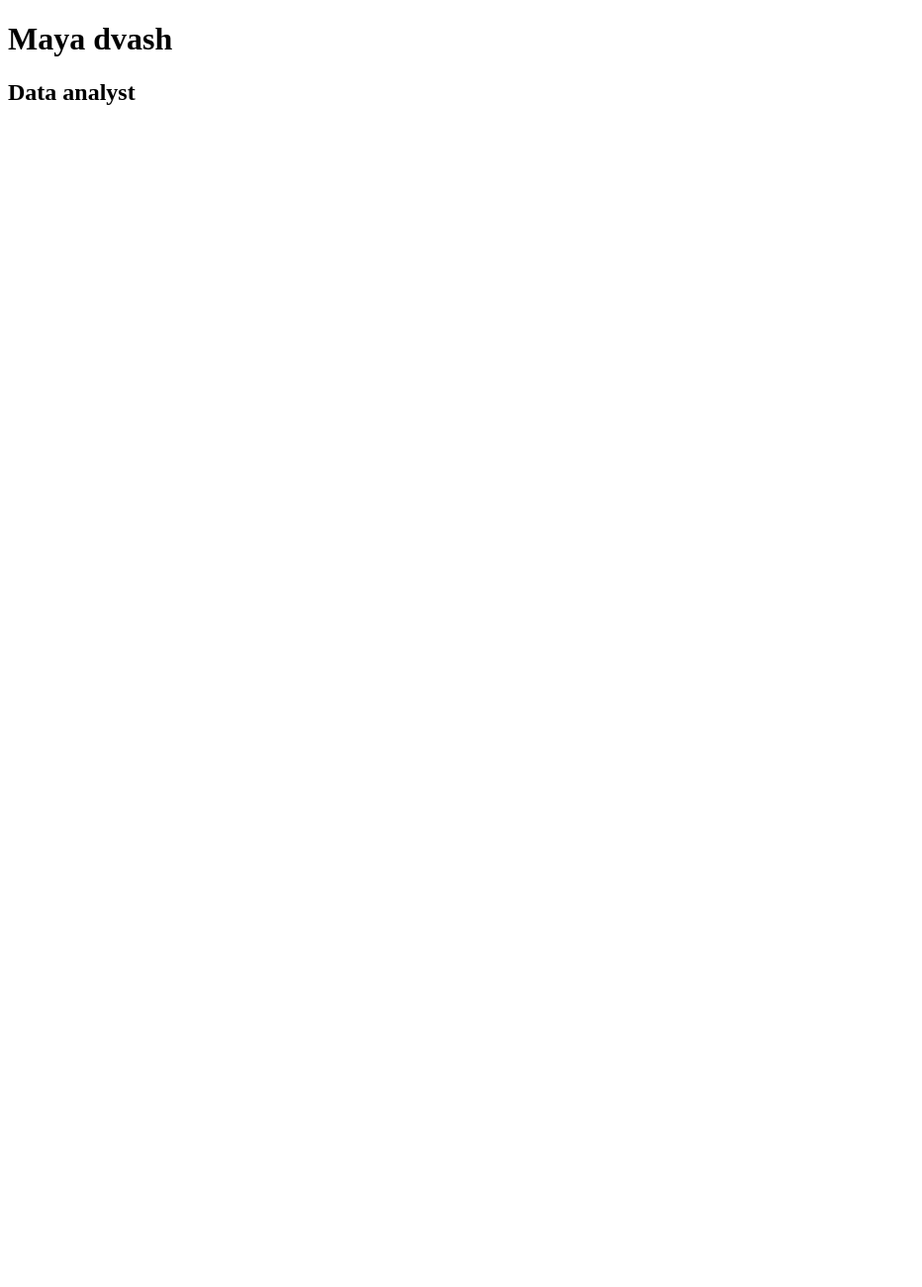
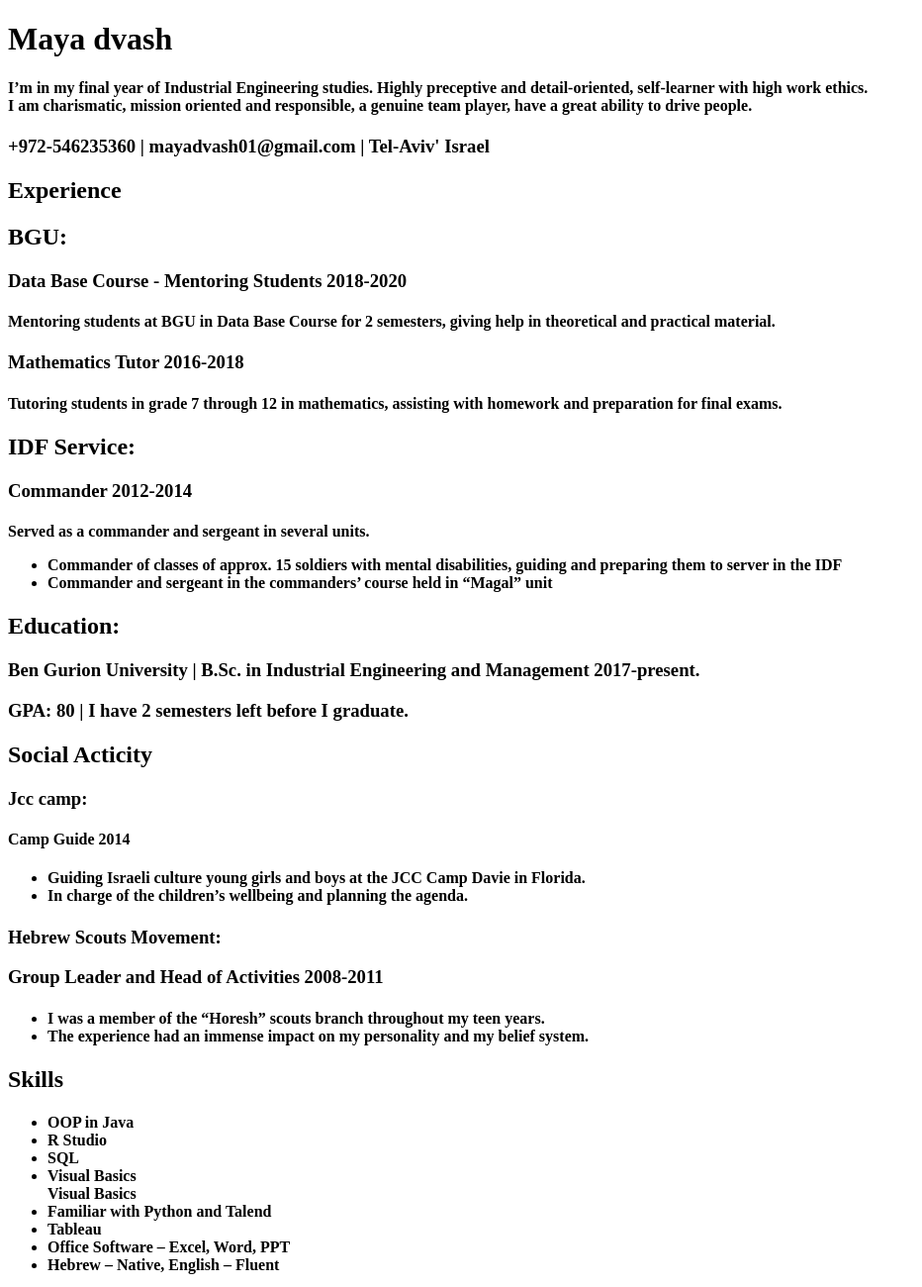
Before and after one commit to mayadvash/hello-world-mayadvash, a plain HTML site: page html_page1.html in a window 1280 px wide. Shown: the whole page at 99% size, without its empty margins (0-932 px from the left). Before the commit the page ends 800 px from the top, so only its background shows below. Drawn offline with Linux system fonts and the light colour scheme.

Commit message:
Update html_page1.html

```diff
--- a/html_page1.html
+++ b/html_page1.html
@@ -1,14 +1,68 @@
 <!doctype html>
 <html>
 <head>
-<title>
-    maya dvash CV- data analyst requierment
-</title>
+     <title>maya dvash CV</title>
 </head>
 <body>
-<h1>Maya dvash  </h1>
-<h2>Data analyst</h2>
-
+<h1>Maya dvash </h1>
+<h4>I’m in my final year of Industrial Engineering studies. Highly preceptive and detail-oriented, self-learner with high work
+    ethics.<br>
+     I am charismatic, mission oriented and responsible, a genuine team player, have a great ability to drive people.</h4>
+    <h3> +972-546235360 | mayadvash01@gmail.com | Tel-Aviv' Israel</h3>
+    <p>
+<h2>Experience</h2>
+<h2>BGU:</h2>
+<h3> Data Base Course - Mentoring Students         2018-2020</h3>
+<p>
+<h4>Mentoring students at BGU in Data Base Course for 2 semesters, giving
+    help in theoretical and practical material.
+     </h4>
+     <h3>Mathematics Tutor    2016-2018 </h3>
+     <h4>   Tutoring students in grade 7 through 12 in mathematics, assisting with
+        homework and preparation for final exams.
+          </h4>
+          <h2>IDF Service: </h2>
+          <h3> Commander  2012-2014</h3>
+          <h4>Served as a commander and sergeant in several units.
+              <p>
+<ul>
+    <li>Commander of classes of approx. 15 soldiers with mental disabilities, guiding and
+        preparing them to server in the IDF
+        </li>
+        <li> Commander and sergeant in the commanders’ course held in “Magal” unit
+        </li>
+</ul>
+          </h4>
+          <h2>Education: </h2>
+          <h3>Ben Gurion University | B.Sc. in Industrial Engineering and Management 2017-present.
+            <p>GPA: 80 |
+            I have 2 semesters left before I graduate.
+          </h3>
+          <h2>Social Acticity  </h2>
+          <h3>Jcc camp: </h3>
+          <h4> Camp Guide   2014</h4>
+          <h4>
+              <ul>
+                  <li> Guiding Israeli culture young girls and boys at the JCC Camp Davie in Florida.</li>
+                  <li> In charge of the children’s wellbeing and planning the agenda.</li>
+              </ul>
+          </h4>
+          <h3>Hebrew Scouts Movement: </h3>
+          <h3> Group Leader and Head of Activities 2008-2011 </h3>
+          <h4> <ul>
+              <li>I was a member of the “Horesh” scouts branch throughout my teen
+                years.
+                 </li>
+                 <li> The experience had an immense impact on my personality and my
+                    belief system.
+                    </li>
+          </ul></h4>
+          <h2> Skills</h2>
+          <h4><ul> <li> OOP in Java </li> <li>R Studio</li>
+            <li>SQL</li>    <li> Visual Basics</li>Visual Basics
+            <li>Familiar with Python and Talend  </li> <li>Tableau </li>
+            <li>Office Software – Excel, Word, PPT </li> <li>Hebrew – Native, English – Fluent </li>
+             </ul></h4>
 </body>
 
 
```
